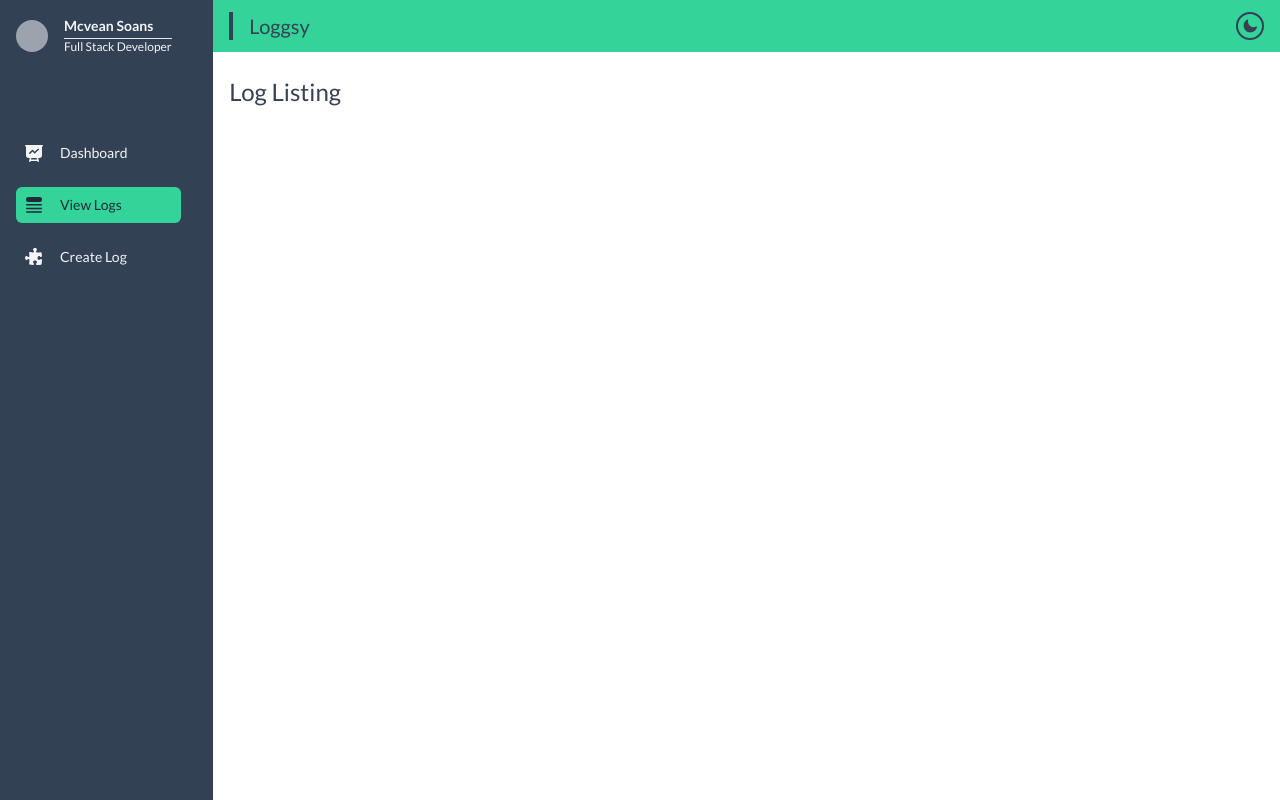
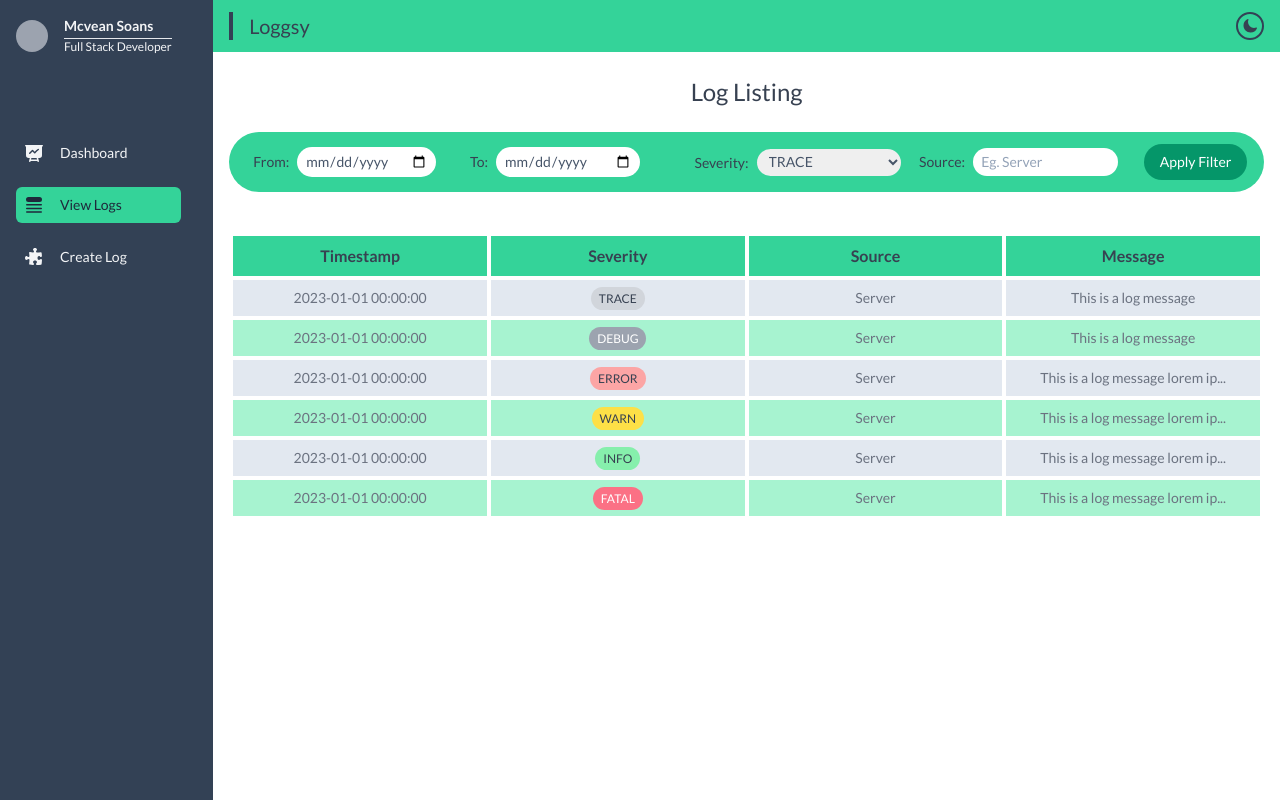
Before and after one commit to McTechie/loggsy, a Next.js app in the folder client/: page /listing in a window 1280 px wide. Built offline with nearby package versions, Linux system fonts and the light colour scheme.

Commit message:
feat: create listing page

```diff
--- a/client/package.json
+++ b/client/package.json
@@ -13,6 +13,7 @@
     "next": "latest",
     "react": "18.2.0",
     "react-dom": "18.2.0",
+    "react-hook-form": "^7.43.1",
     "react-redux": "^8.0.5"
   },
   "devDependencies": {
--- a/client/src/components/Footer.tsx
+++ /dev/null
@@ -1,7 +0,0 @@
-const Footer = () => {
-  return (
-    <footer></footer>
-  )
-}
-
-export default Footer
--- a/client/src/components/AppBar.tsx
+++ b/client/src/components/global/AppBar.tsx
@@ -2,9 +2,9 @@
 import { FC, MouseEvent } from 'react'
 
 // named imports
-import { MoonIcon, SunIcon } from '@heroicons/react/20/solid'
-import { useAppDispatch } from '../redux/hooks'
-import { toggleDarkMode } from '../redux/slices/darkModeSlice'
+import { MoonIcon, SunIcon } from '@heroicons/react/24/solid'
+import { useAppDispatch } from '../../redux/hooks'
+import { toggleDarkMode } from '../../redux/slices/darkModeSlice'
 
 interface AppBarProps {
   darkMode: boolean
--- /dev/null
+++ b/client/src/components/global/Footer.tsx
@@ -0,0 +1,10 @@
+// type imports
+import { FC } from 'react'
+
+const Footer: FC = () => {
+  return (
+    <footer></footer>
+  )
+}
+
+export default Footer
--- a/client/src/components/SideBar.tsx
+++ b/client/src/components/global/SideBar.tsx
@@ -1,5 +1,7 @@
+// type imports
+import { FC } from 'react'
+
 // named imports
-import { FC } from 'react'
 import { usePathname } from 'next/navigation'
 import { PresentationChartLineIcon, PuzzlePieceIcon, QueueListIcon } from '@heroicons/react/20/solid'
 
--- /dev/null
+++ b/client/src/components/listing/ListingTable.tsx
@@ -0,0 +1,152 @@
+// type imports
+import { FC } from 'react'
+
+// named imports
+import { SubmitHandler, useForm } from 'react-hook-form'
+
+// default imports
+import SeverityBadge from './SeverityBadge'
+
+interface ListingTableProps {
+  logs: Log[]
+}
+
+interface FormData {
+  dateFrom: string,
+  dateTo: string,
+  severity: number,
+  source: string
+}
+
+const ListingTable: FC<ListingTableProps> = ({ logs }) => {
+  const { register, handleSubmit } = useForm<FormData>()
+
+  const submitData: SubmitHandler<FormData> = (data) => {
+    console.log(data)
+  }
+
+  return (
+    <div className='w-full'>
+      {/* Filter Form */}
+      <form
+        onSubmit={handleSubmit(submitData)}
+        className='grid grid-cols-4 items-center lg:grid-cols-9 gap-2 py-3 px-4 mt-6 mb-10 rounded-full bg-emerald-400 dark:bg-indigo-400'
+      >
+        <div className='ml-2 space-x-2 col-span-2'>
+          <label
+            htmlFor='dateFrom'
+            className='form-label'
+          >
+            From:
+          </label>
+          <input
+            type='date'
+            id='dateFrom'
+            placeholder='Date From'
+            {...register('dateFrom')}
+            className='form-input'
+          />
+        </div>
+
+        <div className='space-x-2 col-span-2'>
+          <label
+            htmlFor='dateTo'
+            className='form-label'
+          >
+            To:
+          </label>
+          <input
+            type='date'
+            id='dateTo'
+            placeholder='Date To'
+            {...register('dateTo')}
+            className='form-input'
+          />
+        </div>
+
+        <div className='space-x-2 col-span-2'>
+          <label
+            htmlFor='severity'
+            className='form-label'
+          >
+            Severity:
+          </label>
+          <select
+            id='severity'
+            {...register('severity')}
+            className='form-input'
+          >
+            <option value={1}>TRACE</option>
+            <option value={2}>DEBUG</option>
+            <option value={3}>INFO</option>
+            <option value={4}>WARN</option>
+            <option value={5}>ERROR</option>
+            <option value={6}>FATAL</option>
+          </select>
+        </div>
+
+        <div className='space-x-2 col-span-2'>
+          <label
+            htmlFor='source'
+            className='form-label'
+          >
+            Source:
+          </label>
+          <input
+            type='text'
+            id='source'
+            placeholder='Eg. Server'
+            {...register('source')}
+            className='form-input'
+          />
+        </div>
+
+        <div>
+          <button
+            type='submit'
+            className='form-submit'
+          >
+            Apply Filter
+          </button>
+        </div>
+      </form>
+
+      {/* Table */}
+      <table className='w-full table-fixed text-center'>
+        <thead>
+          <tr className='table-header-row'>
+            <th>Timestamp</th>
+            <th>Severity</th>
+            <th>Source</th>
+            <th>Message</th>
+          </tr>
+        </thead>
+        <tbody>
+          {logs ? logs.length > 0 ? logs.map((log) => (
+            <tr
+              key={log.id}
+              className='table-body-row'
+            >
+              <td>{log.timestamp}</td>
+              <td>
+                <SeverityBadge severity={log.severity} />
+              </td>
+              <td>{log.source}</td>
+              <td>{log.message.length > 30 ? `${log.message.substring(0, 30)}...` : log.message}</td>
+            </tr>
+          )) : (
+            <tr>
+              <td className='pt-3 text-sm' colSpan={4}>No logs found...</td>
+            </tr>
+          ) : (
+            <tr>
+              <td className='pt-3 text-sm' colSpan={4}>Loading...</td>
+            </tr>
+          )}
+        </tbody>
+      </table>
+    </div>
+  )
+}
+
+export default ListingTable
--- /dev/null
+++ b/client/src/components/listing/SeverityBadge.tsx
@@ -0,0 +1,39 @@
+// type imports
+import { FC } from 'react'
+
+interface SeverityBadgeProps {
+  severity: number
+}
+
+const SeverityBadge: FC<SeverityBadgeProps> = ({ severity }) => {
+  const getSeverityAndColor = (severity: number) => {
+    switch (severity) {
+      case 1:
+        return { type: 'TRACE', color: 'bg-gray-300' }
+      case 2:
+        return { type: 'DEBUG', color: 'bg-gray-400 text-white' }
+      case 3:
+        return { type: 'INFO', color: 'bg-green-300' }
+      case 4:
+        return { type: 'WARN', color: 'bg-yellow-300' }
+      case 5:
+        return { type: 'ERROR', color: 'bg-red-300' }
+      case 6:
+        return { type: 'FATAL', color: 'bg-rose-400 text-white' }
+      default:
+        return { type: 'TRACE', color: 'bg-gray-300' }
+    }
+  }
+
+  const { type, color } = getSeverityAndColor(severity)
+
+  return (
+    <span
+      className={`text-xs px-2 py-1 rounded-full text-gray-700 ${color}`}
+    >
+      {type}
+    </span>
+  )
+}
+
+export default SeverityBadge
--- a/client/src/pages/listing/index.tsx
+++ b/client/src/pages/listing/index.tsx
@@ -1,12 +1,76 @@
 // type imports
-import type { NextPage } from 'next'
+import type { GetServerSideProps, NextPage } from 'next'
 
-const Listing: NextPage = () => {
+// named imports
+import { ListingTable } from '../../components'
+
+interface ListingProps {
+  logs: Log[]
+}
+
+const Listing: NextPage<ListingProps> = ({ logs }) => {
   return (
-    <div>
-      <h2 className='text-2xl'>Log Listing</h2>
+    <div className='max-w-screen-xl mx-auto'>
+      <h2 className='text-2xl text-center'>Log Listing</h2>
+
+      <ListingTable
+        logs={logs}
+      />
     </div>
   )
 }
 
 export default Listing
+
+export const getServerSideProps: GetServerSideProps = async () => {
+  const logs: Log[] = [
+    {
+      id: '1',
+      timestamp: '2023-01-01 00:00:00',
+      severity: 1,
+      source: 'Server',
+      message: 'This is a log message',
+    },
+    {
+      id: '2',
+      timestamp: '2023-01-01 00:00:00',
+      severity: 2,
+      source: 'Server',
+      message: 'This is a log message',
+    },
+    {
+      id: '3',
+      timestamp: '2023-01-01 00:00:00',
+      severity: 5,
+      source: 'Server',
+      message: 'This is a log message lorem ipsum dolor sit amet lorem ipsum dolor sit ametlorem ipsum dolor sit amet',
+    },
+    {
+      id: '4',
+      timestamp: '2023-01-01 00:00:00',
+      severity: 4,
+      source: 'Server',
+      message: 'This is a log message lorem ipsum dolor sit amet lorem ipsum dolor sit ametlorem ipsum dolor sit amet',
+    },
+    {
+      id: '5',
+      timestamp: '2023-01-01 00:00:00',
+      severity: 3,
+      source: 'Server',
+      message: 'This is a log message lorem ipsum dolor sit amet lorem ipsum dolor sit ametlorem ipsum dolor sit amet',
+    },
+    {
+      id: '6',
+      timestamp: '2023-01-01 00:00:00',
+      severity: 6,
+      source: 'Server',
+      message: 'This is a log message lorem ipsum dolor sit amet lorem ipsum dolor sit ametlorem ipsum dolor sit amet',
+    }
+  ]
+
+  return {
+    props: {
+      logs,
+    },
+  }
+}
--- a/client/src/styles/globals.css
+++ b/client/src/styles/globals.css
@@ -10,4 +10,36 @@
   .nav-link-active {
     @apply text-slate-800 bg-emerald-400 dark:bg-indigo-400 dark:text-white;
   }
+
+  .form-label {
+    @apply text-sm text-gray-700 dark:text-white;
+  }
+
+  .form-input {
+    @apply w-2/3 text-slate-600 py-1 px-2 rounded-full text-sm dark:bg-indigo-100 placeholder-slate-400 placeholder:text-sm;
+  }
+
+  .form-input:focus {
+    @apply outline-none ring-2 ring-emerald-400 dark:ring-indigo-400;
+  }
+
+  .form-submit {
+    @apply px-4 py-2 text-sm rounded-full bg-emerald-600 dark:bg-indigo-600 text-white hover:bg-emerald-700 dark:hover:bg-indigo-700;
+  }
+
+  .table-header-row {
+    @apply bg-emerald-400 dark:bg-indigo-400;
+  }
+
+  .table-header-row th {
+    @apply font-semibold py-2 border-4 border-white dark:border-slate-700;
+  }
+
+  .table-body-row {
+    @apply bg-slate-200 text-gray-500 even:bg-emerald-200 dark:even:bg-indigo-200;
+  }
+
+  .table-body-row td {
+    @apply py-2 border-4 border-white dark:border-slate-700 text-sm;
+  }
 }
```
Also changed, not shown: client/src/components/index.ts (+7 -3 lines), client/typings.d.ts (+8 -0 lines), 1 other file (tests, documents, lock files or other folders).
